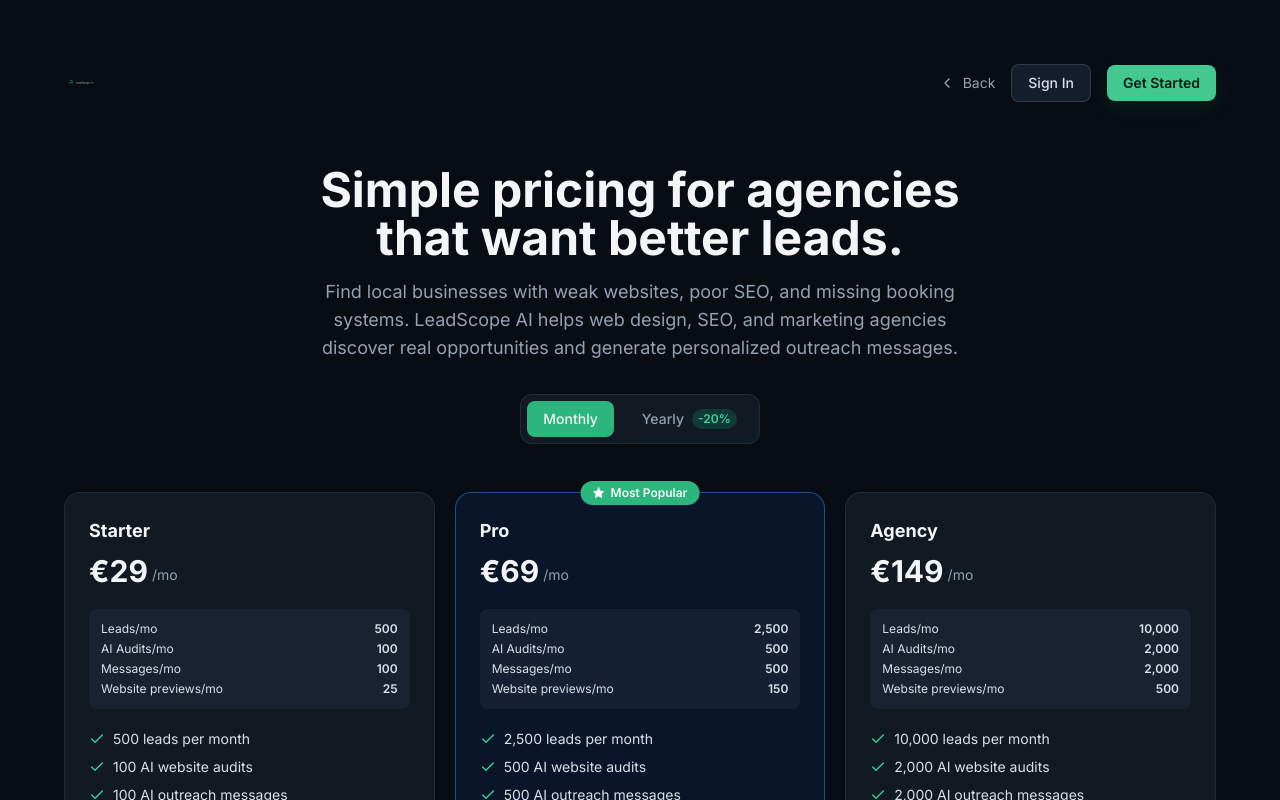
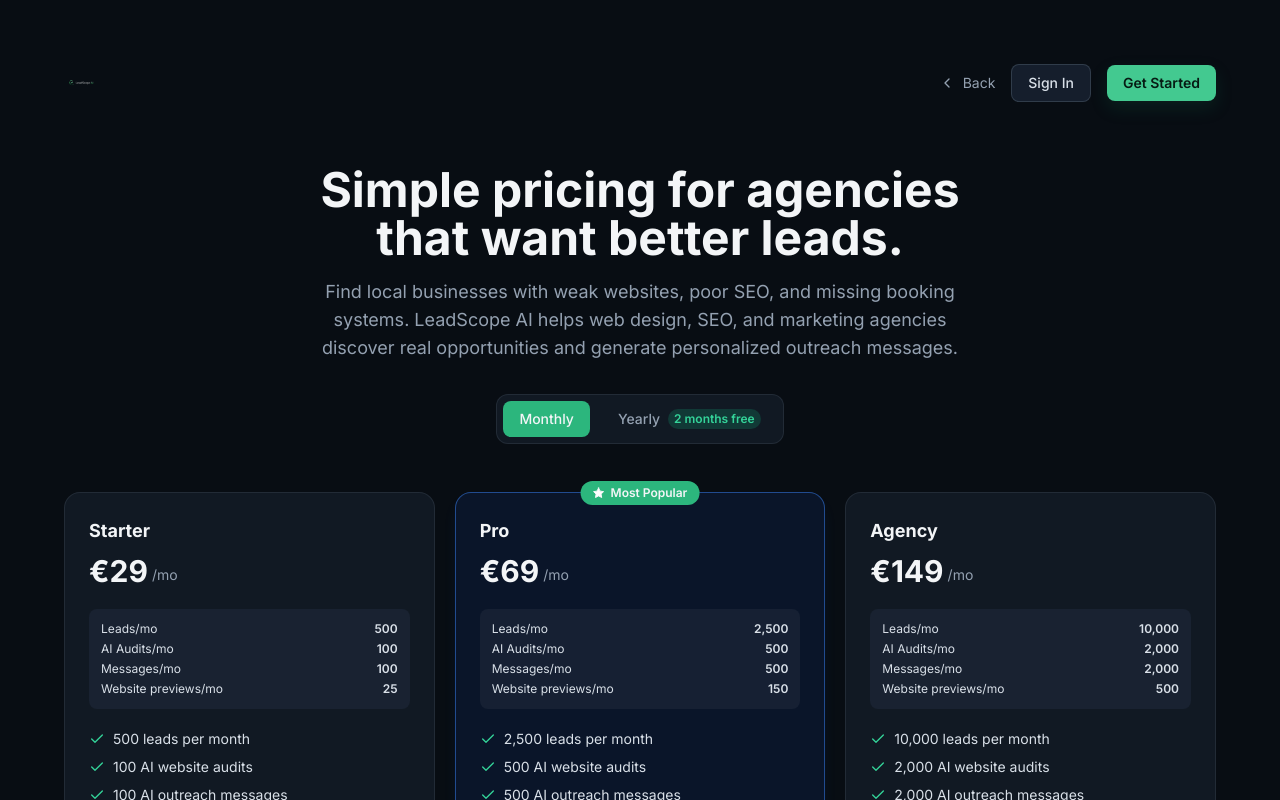
Before and after one commit to besarferatti/leadscope-ai, a React (Vite) app: page / in a window 1280 px wide. Both pictures are taken after a click on the button "Pricing". Shown: the top 800 px of the page. Built offline with nearby package versions, Linux system fonts and the light colour scheme; no server answers.

Commit message:
Fix yearly pricing savings label (#103)
Show “2 months free” so the yearly savings claim matches the configured annual prices.

```diff
--- a/src/pages/PricingPage.tsx
+++ b/src/pages/PricingPage.tsx
@@ -205,12 +205,12 @@
               <span className={`text-xs px-1.5 py-0.5 rounded-full font-semibold ${
                 billing === 'yearly' ? 'bg-white/20 text-white' : 'bg-emerald-500/20 text-emerald-400'
               }`}>
-                -20%
+                2 months free
               </span>
             </button>
           </div>
           {billing === 'yearly' && (
-            <p className="text-emerald-400 text-sm mt-3 font-medium">Save 20% with yearly billing</p>
+            <p className="text-emerald-400 text-sm mt-3 font-medium">Get 2 months free with yearly billing</p>
           )}
         </div>
 
```
